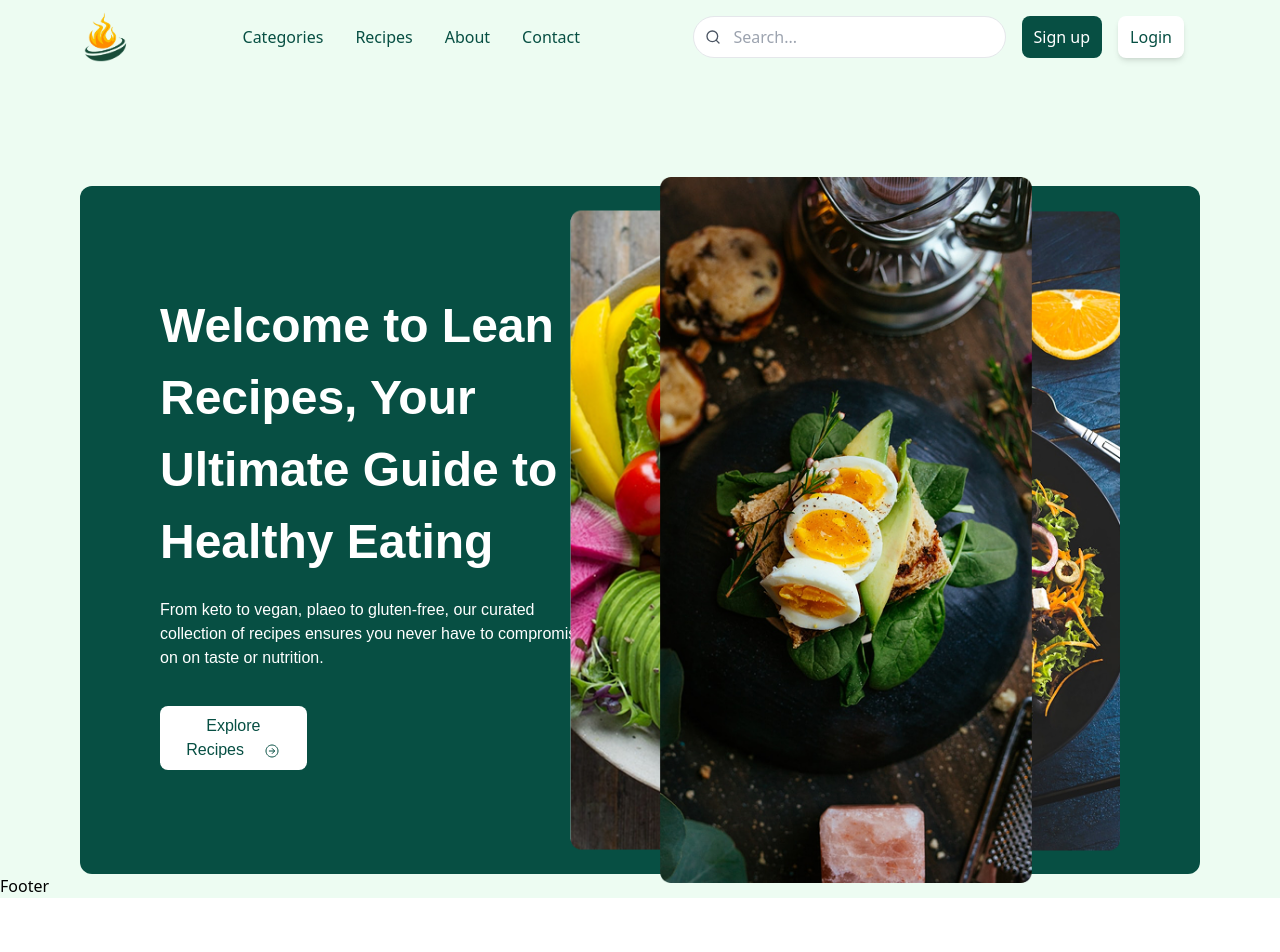
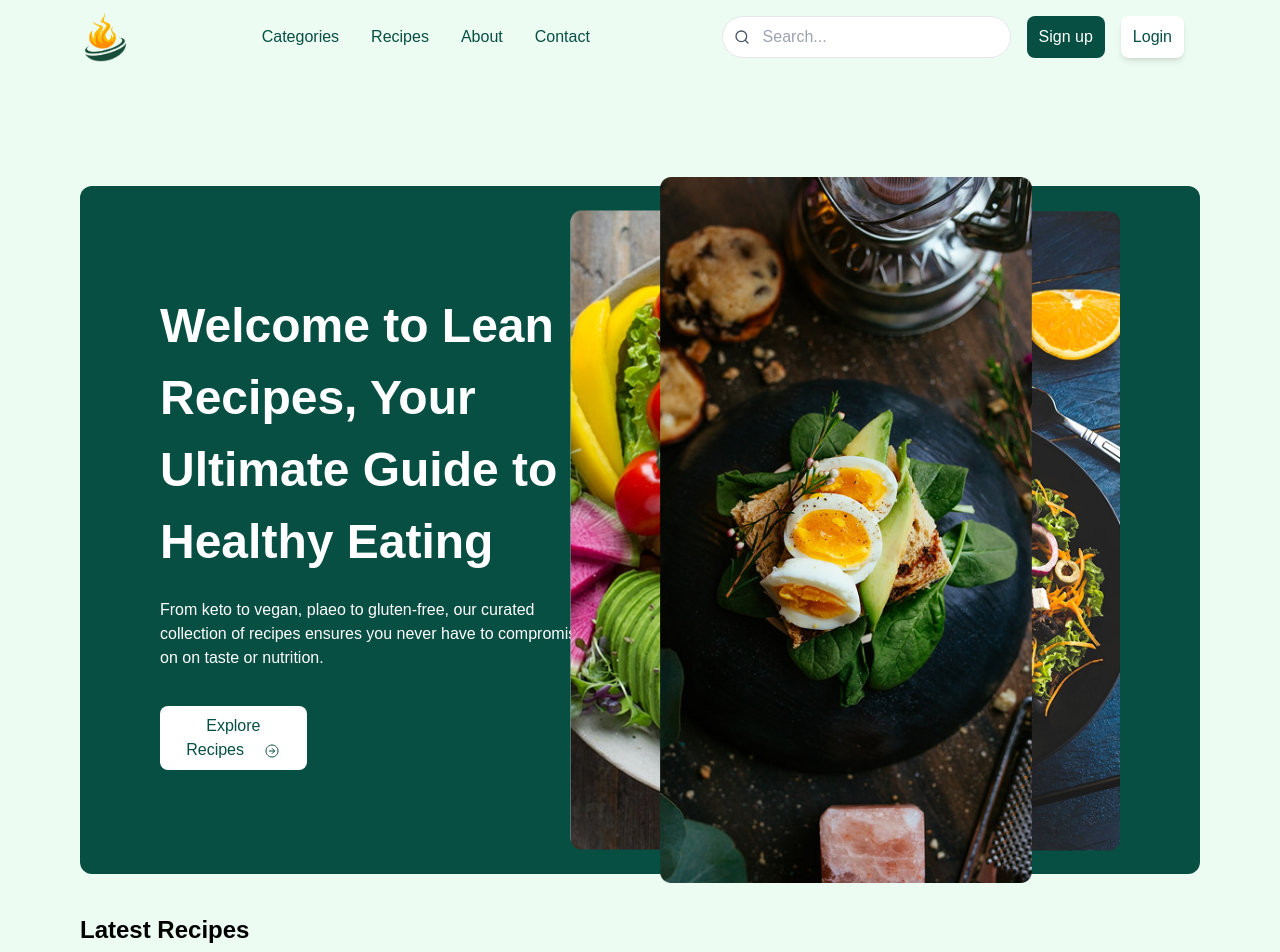
Before and after one commit to dsgnjoe/lean-recipes, a React (Vite) app: page / in a window 1280 px wide. Shown: the top 952 px of the page. Before the commit the page ends 898 px from the top, so only its background shows below. Built offline with nearby package versions, Linux system fonts and the light colour scheme.

Commit message:
added boostrap for vegetarian badges

```diff
--- a/package.json
+++ b/package.json
@@ -10,6 +10,7 @@
     "preview": "vite preview"
   },
   "dependencies": {
+    "bootstrap": "^5.3.6",
     "react": "^19.0.0",
     "react-dom": "^19.0.0",
     "react-icons": "^5.5.0",
--- a/src/components/LatestRecipes.jsx
+++ b/src/components/LatestRecipes.jsx
@@ -3,7 +3,7 @@ import { useEffect } from 'react'
 const LatestRecipes = () => {
   return (
     <div>
-      <header>Latest Recipe</header>
+      <header className='font-bold text-2xl mb-5'>Latest Recipes</header>
     </div>
   )
 }
--- a/src/components/Layout.jsx
+++ b/src/components/Layout.jsx
@@ -4,7 +4,7 @@ import Footer from '../components/Footer'
 
 const Layout = () => {
   return (
-    <div className='flex flex-col bg-heroGreenLight min-h-screen'>
+    <div className='flex flex-col bg-heroGreenLight min-h-screen font-hostGrotesk'>
       <Navbar />
       <main className='flex-1'>
         <Outlet />
--- a/src/pages/Home.jsx
+++ b/src/pages/Home.jsx
@@ -1,9 +1,11 @@
 import Hero from '../components/Hero'
+import LatestRecipes from '../components/LatestRecipes'
 
 const Home = () => {
   return (
-    <div className='mx-20'>
+    <div className='md:mx-20 mx-5 flex flex-col gap-10'>
       <Hero />
+      <LatestRecipes />
     </div>
   )
 }
```
Also changed, not shown: 1 other file (tests, documents, lock files or other folders).
